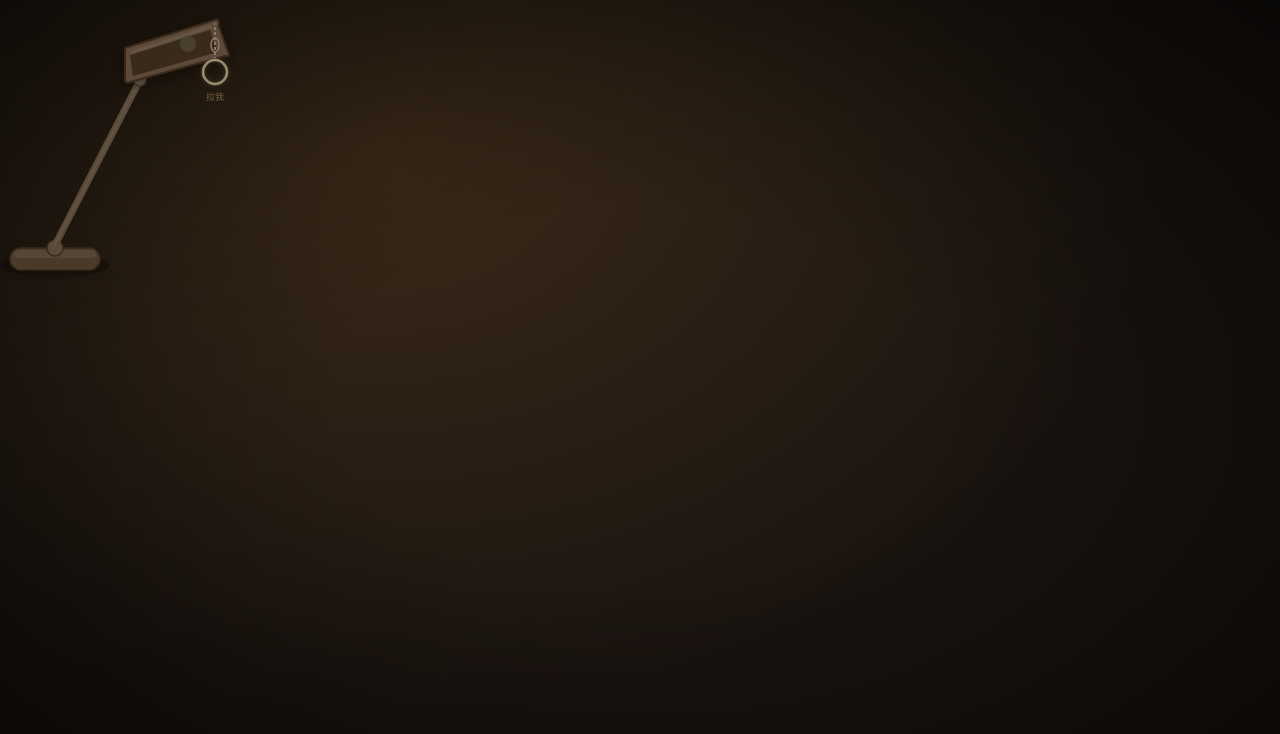
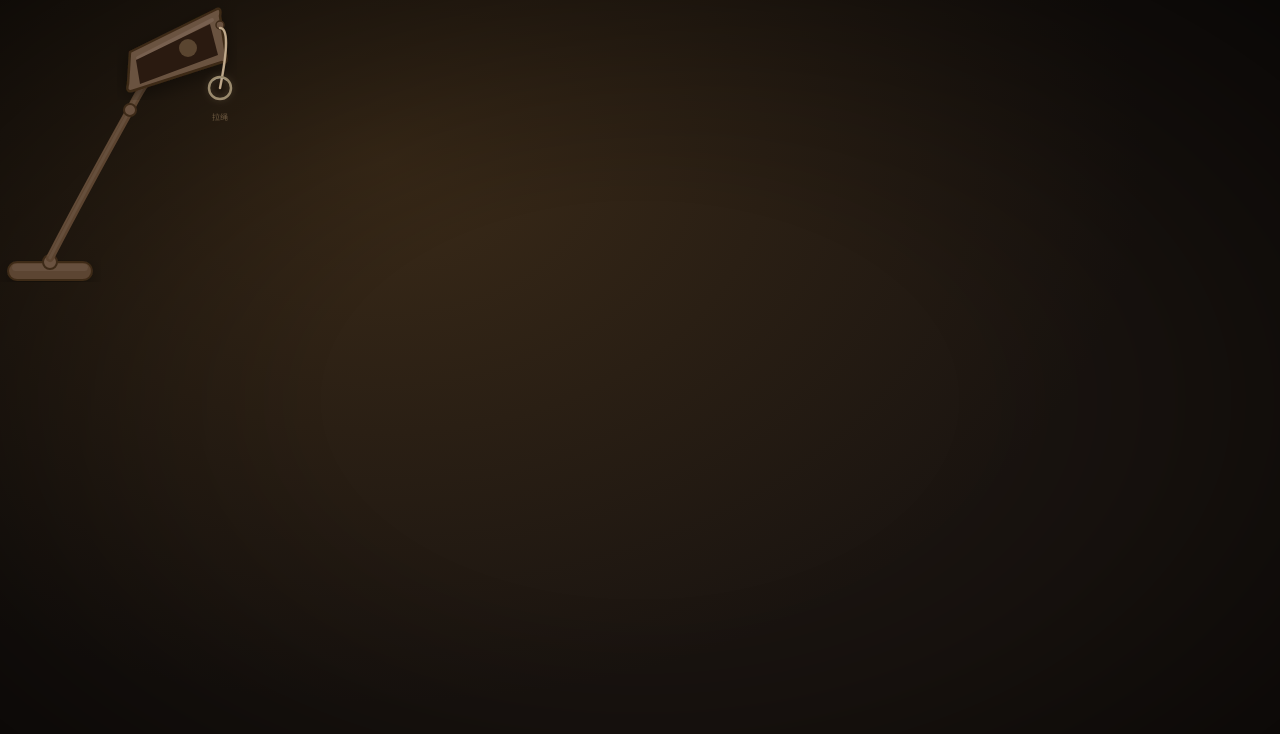
Before and after one commit to outdog6/ScriptFlow, a Next.js app: page / in a window 1280 px wide. Shown: the top 734 px of the page. Built offline with nearby package versions, Linux system fonts and the light colour scheme.

Commit message:
feat: Pixar-style cartoon lamp + drag-chain with elastic bounce

```diff
--- a/components/cinematic/DeskLamp.tsx
+++ b/components/cinematic/DeskLamp.tsx
@@ -1,6 +1,7 @@
 // components/cinematic/DeskLamp.tsx
 "use client";
-import { useRef, useState, useCallback } from "react";
+import { useRef, useState, useCallback, useEffect } from "react";
+import gsap from "gsap";
 
 interface Props {
   lampOn: boolean;
@@ -28,168 +29,206 @@ export function cyclePalette() {
 }
 
 export default function DeskLamp({ lampOn, converting, onPullChain }: Props) {
-  const [pulling, setPulling] = useState(false);
+  const [dragY, setDragY] = useState(0);
+  const [dragging, setDragging] = useState(false);
+  const [triggered, setTriggered] = useState(false);
+  const chainGroupRef = useRef<SVGGElement>(null);
+  const startY = useRef(0);
 
-  const handlePull = useCallback(() => {
-    if (pulling) return;
-    setPulling(true);
-    onPullChain();
-    setTimeout(() => setPulling(false), 600);
-  }, [pulling, onPullChain]);
+  const CHAIN_REST_Y = 60;    // chain ring center Y at rest
+  const CHAIN_ORIGIN_Y = 28;  // top of chain line
+  const DRAG_THRESHOLD = 50;
+
+  const resetChain = useCallback(() => {
+    gsap.to(chainGroupRef.current, {
+      y: 0,
+      duration: 0.6,
+      ease: "elastic.out(1, 0.4)",
+      onComplete: () => {
+        setDragging(false);
+        setTriggered(false);
+      },
+    });
+    // Animate the dragY state for the rope stretch
+    gsap.to({ v: dragY }, {
+      v: 0,
+      duration: 0.6,
+      ease: "elastic.out(1, 0.4)",
+      onUpdate: function() {
+        setDragY(this.targets()[0].v);
+      },
+    });
+  }, [dragY]);
+
+  // Pointer event handlers for drag
+  const handlePointerDown = useCallback((e: React.PointerEvent) => {
+    if (triggered) return;
+    (e.target as Element).setPointerCapture?.(e.pointerId);
+    startY.current = e.clientY;
+    setDragging(true);
+    setDragY(0);
+  }, [triggered]);
+
+  const handlePointerMove = useCallback((e: React.PointerEvent) => {
+    if (!dragging || triggered) return;
+    const dy = e.clientY - startY.current;
+    const clamped = Math.max(0, Math.min(dy, 80));
+    setDragY(clamped);
+
+    // Trigger when pulled past threshold
+    if (clamped >= DRAG_THRESHOLD && !triggered) {
+      setTriggered(true);
+      onPullChain();
+    }
+  }, [dragging, triggered, onPullChain]);
+
+  const handlePointerUp = useCallback(() => {
+    if (dragging) {
+      resetChain();
+    }
+  }, [dragging, resetChain]);
+
+  // Auto-reset when not converting anymore
+  useEffect(() => {
+    if (!converting && triggered) {
+      const t = setTimeout(() => resetChain(), 600);
+      return () => clearTimeout(t);
+    }
+  }, [converting, triggered, resetChain]);
+
+  // Rope stretch: control point bows outward when pulled
+  const ropeControlX = 12 + dragY * 0.25;
+  const ringY = CHAIN_REST_Y + dragY;
+  const ropeD = `M 0 0 Q ${ropeControlX} ${dragY * 0.4} 0 ${ringY}`;
 
   return (
-    <div className="absolute top-0 left-0 z-50" style={{ width: 240, height: 280 }}>
-      <svg viewBox="0 0 240 280" width="240" height="280" className="overflow-visible">
+    <div className="absolute top-0 left-0 z-50" style={{ width: 220, height: 300 }}>
+      <svg viewBox="0 0 220 300" width="220" height="300" className="overflow-visible">
         <defs>
-          {/* Bulb glow gradient */}
-          <radialGradient id="cartoonBulbGlow" cx="50%" cy="50%" r="50%">
-            <stop offset="0%" stopColor={lampOn ? "var(--cine-bulb)" : "#5a5040"} stopOpacity={lampOn ? 1 : 0.4} />
-            <stop offset="40%" stopColor={lampOn ? "var(--cine-bulb)" : "#5a5040"} stopOpacity={lampOn ? 0.5 : 0.1} />
+          <radialGradient id="bulbGlowGrad" cx="50%" cy="50%" r="50%">
+            <stop offset="0%" stopColor={lampOn ? "var(--cine-bulb)" : "#6a5a40"} stopOpacity={lampOn ? 1 : 0.3} />
+            <stop offset="50%" stopColor={lampOn ? "var(--cine-bulb)" : "#5a4a30"} stopOpacity={lampOn ? 0.4 : 0.08} />
             <stop offset="100%" stopColor="var(--cine-bulb)" stopOpacity={0} />
           </radialGradient>
 
-          {/* Warm glow behind shade */}
-          <radialGradient id="cartoonInnerGlow" cx="50%" cy="50%" r="50%">
-            <stop offset="0%" stopColor={lampOn ? "rgba(255,179,71,0.4)" : "rgba(80,70,50,0.1)"} />
-            <stop offset="100%" stopColor="rgba(255,179,71,0)" />
-          </radialGradient>
-
-          {/* Soft shadow for shade */}
-          <filter id="cartoonShadeShadow">
-            <feDropShadow dx="0" dy="4" stdDeviation="8" floodColor="#000" floodOpacity="0.4" />
+          <filter id="softShadow">
+            <feDropShadow dx="0" dy="6" stdDeviation="10" floodColor="#000" floodOpacity="0.4" />
           </filter>
 
-          {/* Soft shadow for base */}
-          <filter id="cartoonBaseShadow">
-            <feDropShadow dx="0" dy="6" stdDeviation="12" floodColor="#000" floodOpacity="0.5" />
+          <filter id="bulbSoftGlow">
+            <feGaussianBlur stdDeviation="6" />
           </filter>
         </defs>
 
-        {/* === LAMP BASE === */}
-        {/* Base shadow */}
-        <ellipse cx="55" cy="265" rx="55" ry="12" fill="#000" opacity="0.3" filter="url(#cartoonBaseShadow)" />
-        {/* Base — cartoon rounded pill shape */}
-        <rect x="10" y="248" width="90" height="22" rx="11" ry="11" fill="#4a3a2a" stroke="#3a2a1a" strokeWidth="1.5" />
-        {/* Base highlight */}
-        <rect x="14" y="250" width="82" height="8" rx="4" ry="4" fill="rgba(255,255,255,0.06)" />
+        {/* === BASE — rounded cartoon === */}
+        <g filter="url(#softShadow)">
+          <rect x="8" y="262" width="84" height="18" rx="9" ry="9"
+            fill="#5c4430" stroke="#3d2a18" strokeWidth="2" />
+          <rect x="12" y="264" width="76" height="7" rx="3.5" ry="3.5"
+            fill="rgba(255,255,255,0.06)" />
+        </g>
 
-        {/* Joint circle */}
-        <circle cx="55" cy="248" r="8" fill="#5a4a3a" stroke="#3a2a1a" strokeWidth="1.5" />
+        {/* Base joint */}
+        <circle cx="50" cy="262" r="7" fill="#6a5240" stroke="#3d2a18" strokeWidth="2" />
 
-        {/* === LAMP ARM === */}
-        {/* Lower arm — cartoon thick line */}
-        <line x1="55" y1="245" x2="140" y2="80" stroke="#5a4a3a" strokeWidth="7" strokeLinecap="round" />
-        <line x1="55" y1="245" x2="140" y2="80" stroke="rgba(255,255,255,0.05)" strokeWidth="2" strokeLinecap="round" />
-
-        {/* Upper arm */}
-        <line x1="140" y1="80" x2="175" y2="52" stroke="#5a4a3a" strokeWidth="5" strokeLinecap="round" />
-        <line x1="140" y1="80" x2="175" y2="52" stroke="rgba(255,255,255,0.05)" strokeWidth="1.5" strokeLinecap="round" />
+        {/* === CURVED ARM — organic, Pixar-style === */}
+        <path d="M 50 258 Q 80 200 130 110 Q 150 70 170 55"
+          fill="none" stroke="#5c4430" strokeWidth="8" strokeLinecap="round" />
+        <path d="M 50 258 Q 80 200 130 110 Q 150 70 170 55"
+          fill="none" stroke="rgba(255,255,255,0.06)" strokeWidth="3" strokeLinecap="round" />
+        {/* Arm highlight */}
+        <path d="M 48 256 Q 77 198 127 110 Q 147 72 168 56"
+          fill="none" stroke="rgba(255,255,255,0.04)" strokeWidth="1.5" strokeLinecap="round" />
 
         {/* Elbow joint */}
-        <circle cx="140" cy="80" r="6" fill="#6a5a4a" stroke="#4a3a2a" strokeWidth="1.5" />
+        <circle cx="130" cy="110" r="6" fill="#6a5240" stroke="#3d2a18" strokeWidth="2" />
 
-        {/* === LAMP SHADE === */}
-        <g filter="url(#cartoonShadeShadow)">
-          {/* Shade body — cartoon trapezoid with rounded corners */}
-          <path
-            d="M 125 48 L 215 20 Q 220 18 218 24 L 228 52 Q 230 58 225 56 L 130 82 Q 124 84 125 78 Z"
-            fill="#5c4a38"
-            stroke="#3a2a1a"
-            strokeWidth="2"
-            strokeLinejoin="round"
-          />
-          {/* Shade highlight stripe */}
-          <path
-            d="M 133 52 L 212 26"
-            stroke="rgba(255,255,255,0.06)"
-            strokeWidth="3"
-            strokeLinecap="round"
-          />
+        {/* === SHADE — cute wide cone === */}
+        <g filter="url(#softShadow)">
+          <path d="M 130 52 L 215 10 Q 222 6 220 16 L 226 55 Q 228 65 222 62 L 135 90 Q 125 94 128 84 Z"
+            fill="#6b5240" stroke="#3d2a18" strokeWidth="2.5" strokeLinejoin="round" />
+          {/* Shade highlight stroke */}
+          <path d="M 138 58 L 212 20" stroke="rgba(255,255,255,0.08)" strokeWidth="4" strokeLinecap="round" />
         </g>
 
-        {/* Inner shade glow */}
-        <path
-          d="M 130 55 L 210 30 L 218 52 L 133 76 Z"
-          fill={lampOn ? "rgba(255,179,71,0.2)" : "#3a2a1a"}
-          className="transition-colors duration-500"
-        />
+        {/* Inner shade — warm glow when on */}
+        <path d="M 136 60 L 210 24 L 218 55 L 140 84 Z"
+          fill={lampOn ? "rgba(255,179,71,0.25)" : "#2a1a10"}
+          className="transition-colors duration-500" />
 
         {/* === BULB === */}
-        <circle
-          cx="188"
-          cy="44"
-          r={lampOn ? 11 : 8}
-          fill={lampOn ? "var(--cine-bulb)" : "#4a4030"}
-          className="transition-all duration-500"
-        />
+        <circle cx="188" cy="48" r={lampOn ? 13 : 9}
+          fill={lampOn ? "var(--cine-bulb)" : "#5a4530"}
+          filter={lampOn ? "url(#bulbSoftGlow)" : undefined}
+          className="transition-all duration-500" />
+        {/* Bulb center bright spot */}
+        {lampOn && <circle cx="186" cy="46" r="4" fill="rgba(255,255,255,0.6)" filter="url(#bulbSoftGlow)" />}
 
-        {/* Bulb glow aura (when on) */}
-        {lampOn && (
-          <circle cx="188" cy="44" r="35" fill="url(#cartoonBulbGlow)" />
-        )}
+        {/* Bulb glow aura */}
+        {lampOn && <circle cx="188" cy="48" r="40" fill="url(#bulbGlowGrad)" />}
 
-        {/* === CHAIN === */}
-        <g
-          style={{
-            transform: pulling ? "translateY(14px)" : "translateY(0)",
-            transition: "transform 0.12s ease-in, transform 0.35s ease-out 0.12s",
-            cursor: "pointer",
-          }}
-          onClick={handlePull}
-        >
-          {/* Chain hanger circle */}
-          <circle cx="215" cy="24" r="3" fill="#6a5a4a" stroke="#4a3a2a" strokeWidth="1" />
+        {/* === CHAIN + ROPE === */}
+        {/* Chain hanger ring */}
+        <circle cx="220" cy="25" r="4" fill="#6a5240" stroke="#3d2a18" strokeWidth="1.5" />
 
-          {/* Chain vertical line */}
-          <line x1="215" y1="27" x2="215" y2="58" stroke="#8a7a6a" strokeWidth="2" strokeDasharray="3 2" />
+        {/* Rope/chain — stretches with drag */}
+        <g ref={chainGroupRef}>
+          {/* Chain rope */}
+          <g transform={`translate(220, ${CHAIN_ORIGIN_Y})`}>
+            {/* Rope shadow */}
+            <path d={ropeD}
+              fill="none" stroke="rgba(0,0,0,0.15)" strokeWidth="3" strokeLinecap="round"
+              transform="translate(1, 1)" />
+            {/* Rope main */}
+            <path d={ropeD}
+              fill="none" stroke="#b8a080" strokeWidth="2.5" strokeLinecap="round" />
+            {/* Rope highlight */}
+            <path d={ropeD}
+              fill="none" stroke="rgba(255,255,255,0.15)" strokeWidth="1" strokeLinecap="round" />
 
-          {/* Chain link */}
-          <ellipse cx="215" cy="45" rx="4" ry="7" fill="none" stroke="#8a7a6a" strokeWidth="1.5" />
+            {/* Pull ring */}
+            <g transform={`translate(0, ${ringY})`}>
+              {/* Invisible large hit area for drag */}
+              <circle cx="0" cy="0" r="20" fill="transparent"
+                onPointerDown={handlePointerDown}
+                onPointerMove={handlePointerMove}
+                onPointerUp={handlePointerUp}
+                onPointerCancel={handlePointerUp}
+                style={{ cursor: dragging ? "grabbing" : "grab", touchAction: "none" }}
+              />
 
-          {/* PULL RING — cartoon style */}
-          {/* Invisible hit area */}
-          <circle cx="215" cy="72" r="18" fill="transparent" />
+              {/* Ring outer */}
+              <circle cx="0" cy="0" r="11"
+                fill="none" stroke={lampOn ? "#e8c878" : "#9b8b6e"} strokeWidth="2.5"
+                style={{
+                  filter: lampOn
+                    ? "drop-shadow(0 0 6px rgba(255,179,71,0.6))"
+                    : "drop-shadow(0 0 3px rgba(160,140,110,0.3))",
+                }}
+              />
+              {/* Ring highlight arc */}
+              <path d="M -7 -7 A 10 10 0 0 1 7 -7"
+                fill="none" stroke="rgba(255,255,255,0.2)" strokeWidth="1" />
 
-          {/* Ring outer */}
-          <circle
-            cx="215"
-            cy="72"
-            r="12"
-            fill="none"
-            stroke={lampOn ? "#d4b870" : "#9b8b6e"}
-            strokeWidth="2.5"
-            className="transition-colors duration-300"
-            style={{
-              filter: lampOn
-                ? "drop-shadow(0 0 5px rgba(255,179,71,0.5))"
-                : "drop-shadow(0 0 2px rgba(150,130,100,0.3))",
-            }}
-          />
-
-          {/* Ring inner highlight */}
-          <circle cx="215" cy="72" r="10.5" fill="none" stroke="rgba(255,255,255,0.1)" strokeWidth="0.5" />
-
-          {/* Converting spinner */}
-          {converting && (
-            <circle
-              cx="215"
-              cy="72"
-              r="16"
-              fill="none"
-              stroke="var(--cine-bulb)"
-              strokeWidth="2"
-              strokeDasharray="18 50"
-              className="animate-spin"
-              style={{ transformOrigin: "215px 72px" }}
-            />
-          )}
+              {/* Converting spinner */}
+              {converting && (
+                <circle cx="0" cy="0" r="15"
+                  fill="none" stroke="var(--cine-bulb)" strokeWidth="2"
+                  strokeDasharray="20 60" className="animate-spin"
+                  style={{ transformOrigin: "0 0" }} />
+              )}
+            </g>
+          </g>
         </g>
 
-        {/* Hint text */}
-        {!lampOn && (
-          <text x="215" y="100" textAnchor="middle" fill="#8b7355" fontSize="9" fontFamily="sans-serif" opacity={0.8}>
-            拉我
-          </text>
+        {/* Hint text — only when lamp is off and not dragging */}
+        {!lampOn && !dragging && (
+          <g transform="translate(220, 120)">
+            <text x="0" y="0" textAnchor="middle" fill="#8b7355" fontSize="8"
+              fontFamily="sans-serif" opacity={0.7}>
+              拉绳
+            </text>
+          </g>
         )}
       </svg>
     </div>
```
